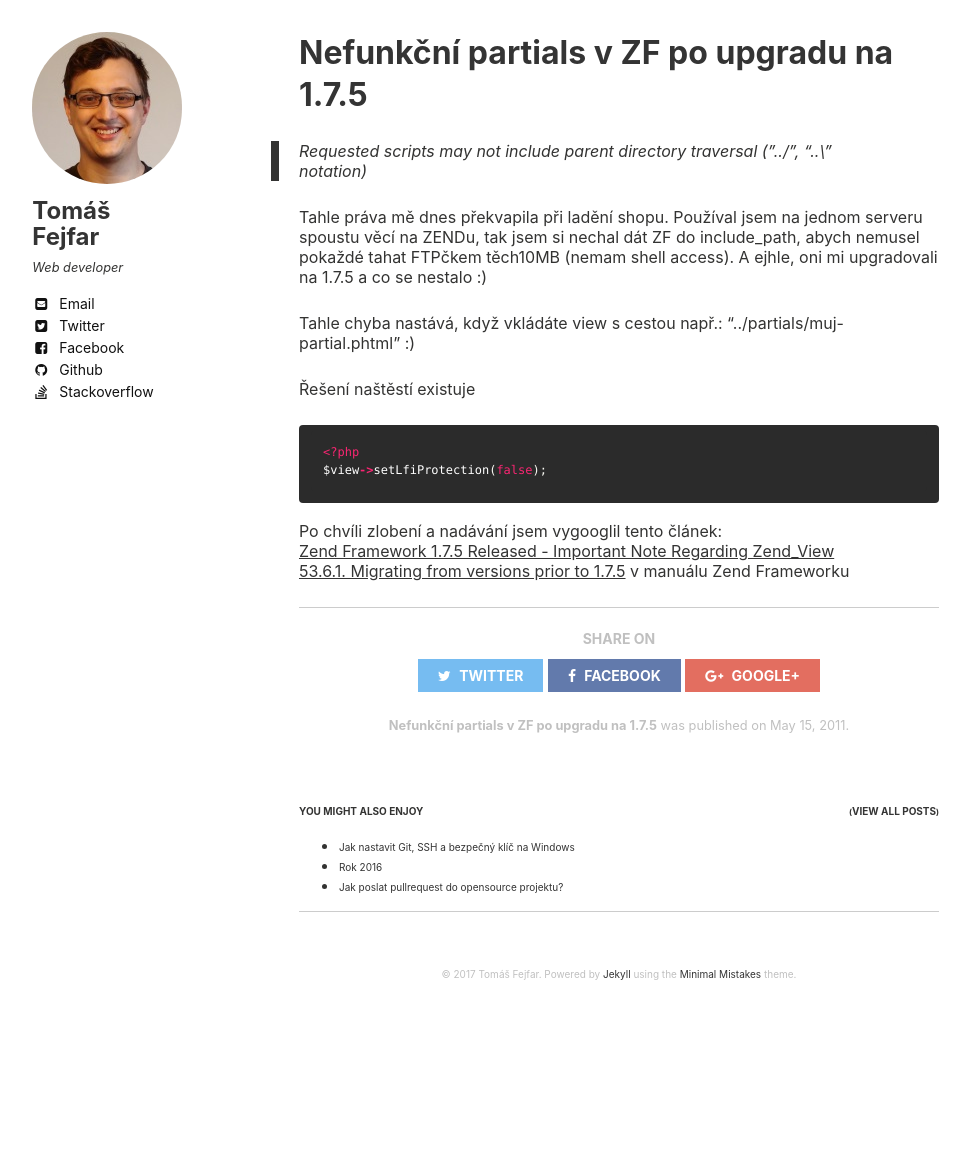
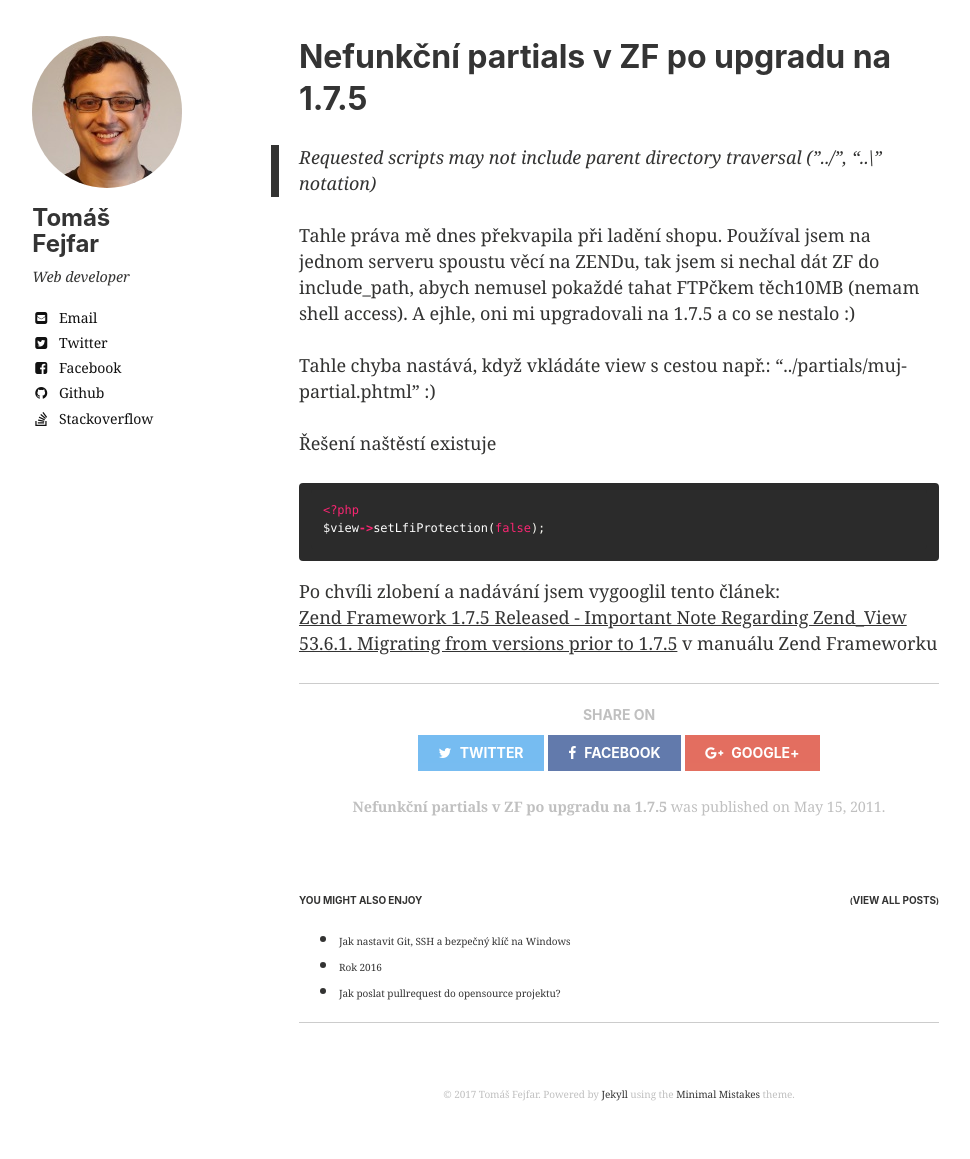
Before and after one commit to tomasfejfar/blog, a Jekyll site: the page built from _posts/2011-05-16-nefunkcni-partials-v-zf-po-upgradu-na-1-7-5.md, in a window 1280 px wide. Shown: the whole page, without its empty margins (21-991 px from the left). Built offline with Jekyll 4.4.1, drawn with Linux system fonts in a browser that asks for light colours; nearby versions of some CDN libraries; comment, search, counter and statistics services are not loaded; before the commit the page ends 1030 px from its top, so only the background shows below that.

Commit message:
Improve typography

```diff
--- a/_sass/custom.scss
+++ b/_sass/custom.scss
@@ -52,3 +52,8 @@ footer {
         display: none;
     }
 }
+
+body {
+    @include font(18);
+    letter-spacing: -.003em;
+}
--- a/_sass/typography.scss
+++ b/_sass/typography.scss
@@ -153,7 +153,7 @@ li {
 	code {
 		@include font-rem(12);
 		line-height: 1.5;
-		white-space: nowrap;
+		white-space: pre-wrap;
 		margin: 0 2px;
 		padding: 0 5px;
 		border: 1px solid lighten($black, 90);
@@ -165,4 +165,5 @@ pre {
 	@include font-rem(12);
 	line-height: 1.5;
 	overflow-x: auto;
+	white-space: pre-wrap;
 }
--- a/_sass/variables.scss
+++ b/_sass/variables.scss
@@ -9,7 +9,7 @@
 $doc-font-size: 16;
 $doc-line-height: 26;
 $paragraph-indent: false;
-$base-font: -apple-system,BlinkMacSystemFont,"Segoe UI",Roboto,Oxygen-Sans,Ubuntu,Cantarell,"Helvetica Neue",sans-serif;
+$base-font: Georgia,Cambria,"Times New Roman",Times,serif;
 $heading-font: -apple-system,BlinkMacSystemFont,"Segoe UI",Roboto,Oxygen-Sans,Ubuntu,Cantarell,"Helvetica Neue",sans-serif;
 $code-font: "Consolas", Monaco, "Courier New", "DejaVu Sans Mono", "Bitstream Vera Sans Mono", monospace;
 $alt-font: $base-font;
```
